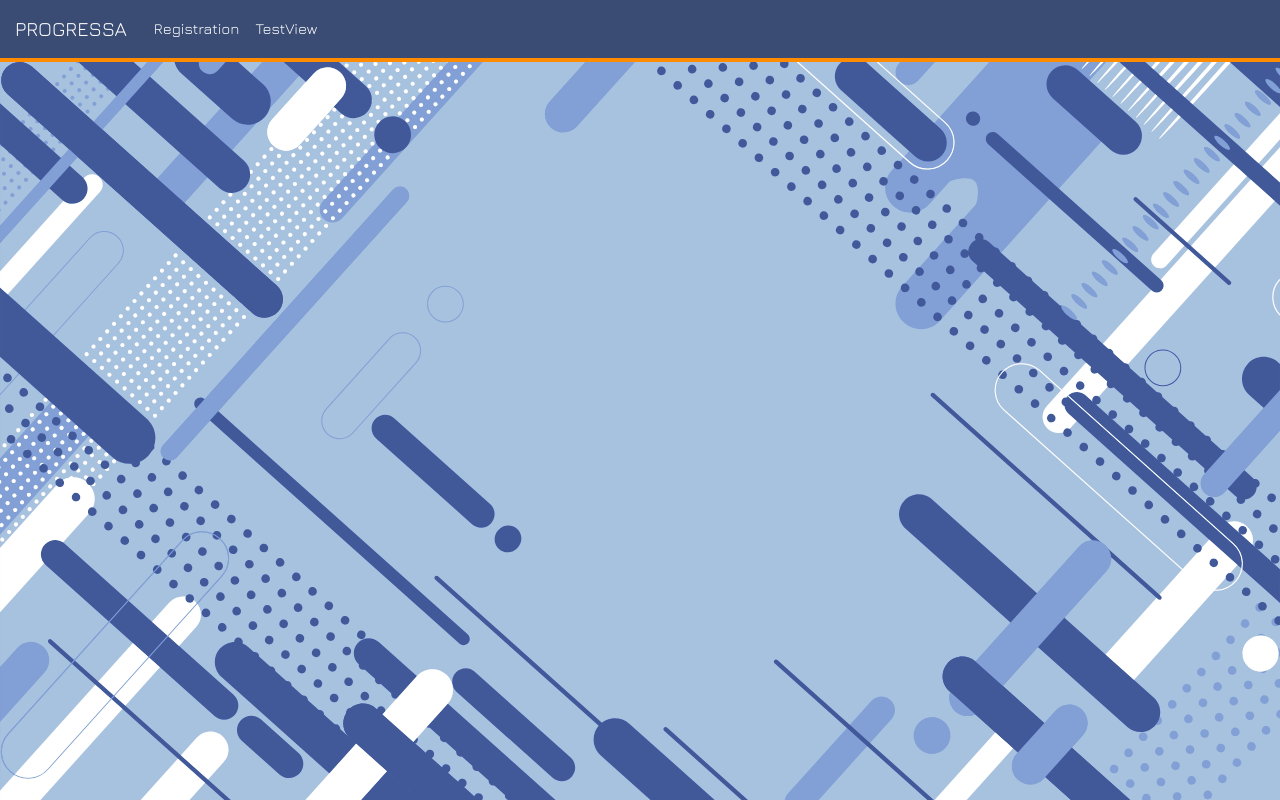
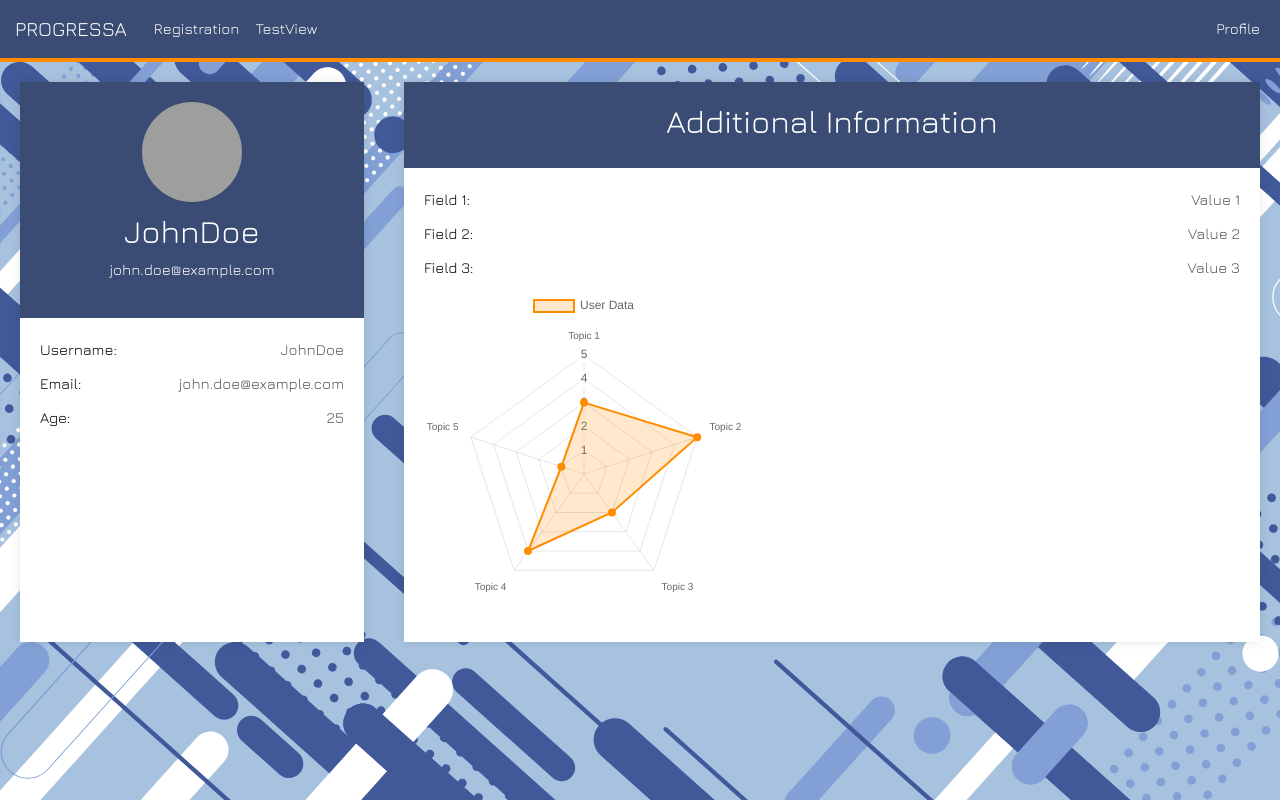
Before and after one commit to crtl-s/CtrlSFront, a Vue app: page /profile in a window 1280 px wide. Built offline with nearby package versions, Linux system fonts and the light colour scheme; grey boxes are pictures that could not be loaded.

Commit message:
CTRLS-8: Added profile and Radar component

```diff
--- a/package.json
+++ b/package.json
@@ -15,6 +15,7 @@
   },
   "dependencies": {
     "bootstrap": "^5.3.3",
+    "chart.js": "^4.4.2",
     "pinia": "^2.1.7",
     "vue": "^3.4.15",
     "vue-router": "^4.2.5"
--- a/src/components/NavBar.vue
+++ b/src/components/NavBar.vue
@@ -26,6 +26,11 @@
           <a class="nav-link" href="/test-view">TestView</a>
         </li>
       </ul>
+      <ul class="navbar-nav ms-auto">
+        <li class="nav-item">
+          <a class="nav-link" href="/profile">Profile</a>
+        </li>
+      </ul>
     </div>
   </div>
 </nav>
--- /dev/null
+++ b/src/components/RadarChart.vue
@@ -0,0 +1,55 @@
+<template>
+    <div>
+      <canvas ref="radarChart"></canvas>
+    </div>
+  </template>
+
+  <script>
+  import Chart from 'chart.js/auto';
+
+  export default {
+    data() {
+      return {
+        chartData: {
+          labels: ['Topic 1', 'Topic 2', 'Topic 3', 'Topic 4', 'Topic 5'],
+          datasets: [
+            {
+              label: 'User Data',
+              data: [3, 5, 2, 4, 1],
+              backgroundColor: 'rgba(255, 140, 0, 0.2)',
+              borderColor: 'rgba(255, 140, 0, 1)',
+              borderWidth: 2,
+              pointBackgroundColor: 'rgba(255, 140, 0, 1)',
+            },
+          ],
+        },
+        chartOptions: {
+          scales: {
+            r: {
+              max: 5,
+              min: 0,
+              stepSize: 1,
+            },
+          },
+        },
+      };
+    },
+    mounted() {
+      this.renderChart();
+    },
+    methods: {
+      renderChart() {
+        const ctx = this.$refs.radarChart.getContext('2d');
+        new Chart(ctx, {
+          type: 'radar',
+          data: this.chartData,
+          options: this.chartOptions,
+        });
+      },
+    },
+  };
+  </script>
+
+  <style scoped>
+  /* Add your custom styles here */
+  </style>
--- a/src/router/index.js
+++ b/src/router/index.js
@@ -61,6 +61,11 @@ const router = createRouter({
       name: 'register-email',
       component: () => import('../views/RegisterEmail/index-item.vue')
     },
+    {
+      path: '/profile',
+      name: 'profile',
+      component: () => import('../views/Profile/index-item.vue')
+    },
   ]
 })
 
--- /dev/null
+++ b/src/views/Profile/index-item.vue
@@ -0,0 +1,129 @@
+<template>
+    <div class="page-container">
+      <div class="profile-container">
+        <div class="profile-card">
+          <div class="profile-header">
+            <img src="https://placekitten.com/150/150" alt="Profile Picture" />
+            <h2>{{ username }}</h2>
+            <p>{{ email }}</p>
+          </div>
+          <div class="profile-details">
+            <div class="detail-item">
+              <label>Username:</label>
+              <span>{{ username }}</span>
+            </div>
+            <div class="detail-item">
+              <label>Email:</label>
+              <span>{{ email }}</span>
+            </div>
+            <div class="detail-item">
+              <label>Age:</label>
+              <span>{{ age }}</span>
+            </div>
+            <!-- Add more details as needed -->
+          </div>
+        </div>
+      </div>
+      <div class="additional-container">
+        <div class="profile-card">
+          <div class="profile-header">
+            <h2>Additional Information</h2>
+          </div>
+          <div class="profile-details">
+            <div class="detail-item">
+              <label>Field 1:</label>
+              <span>Value 1</span>
+            </div>
+            <div class="detail-item">
+              <label>Field 2:</label>
+              <span>Value 2</span>
+            </div>
+            <div class="detail-item">
+              <label>Field 3:</label>
+              <span>Value 3</span>
+            </div>
+            <div style="max-width: 20rem; max-height: 20rem;">
+                <RadarChart />
+            </div>
+            <!-- Add more details as needed -->
+          </div>
+        </div>
+      </div>
+    </div>
+  </template>
+
+  <script setup>
+  import RadarChart from '../../components/RadarChart.vue'
+  </script>
+
+  <style scoped>
+  .page-container {
+    display: flex;
+    justify-content: space-between;
+  }
+
+
+  .additional-container {
+    width: 70%;
+    padding: 20px;
+  }
+
+  .profile-container {
+    width: 30%;
+    padding: 20px;
+  }
+
+  .profile-card {
+    background-color: #fff;
+    box-shadow: 0 0 10px rgba(0, 0, 0, 0.1);
+    overflow: hidden;
+    height: 35rem;
+  }
+
+  .profile-header {
+    text-align: center;
+    padding: 20px;
+    background-color: #3a4c73;
+    color: #fff;
+  }
+
+  .profile-header img {
+    width: 100px;
+    height: 100px;
+    border-radius: 50%;
+    object-fit: cover;
+    margin-bottom: 10px;
+  }
+
+  .profile-details {
+    padding: 20px;
+  }
+
+  .detail-item {
+    margin-bottom: 10px;
+    display: flex;
+    justify-content: space-between;
+  }
+
+  .label {
+    font-weight: bold;
+  }
+
+  span {
+    margin-left: 10px;
+    color: #555;
+  }
+  </style>
+
+  <script>
+  export default {
+    data() {
+      return {
+        username: 'JohnDoe',
+        email: 'john.doe@example.com',
+        age: 25,
+        // Add more profile information as needed
+      };
+    },
+  };
+  </script>
```
Also changed, not shown: 1 other file (tests, documents, lock files or other folders). Lines whose indentation alone changed are shown as unchanged.
